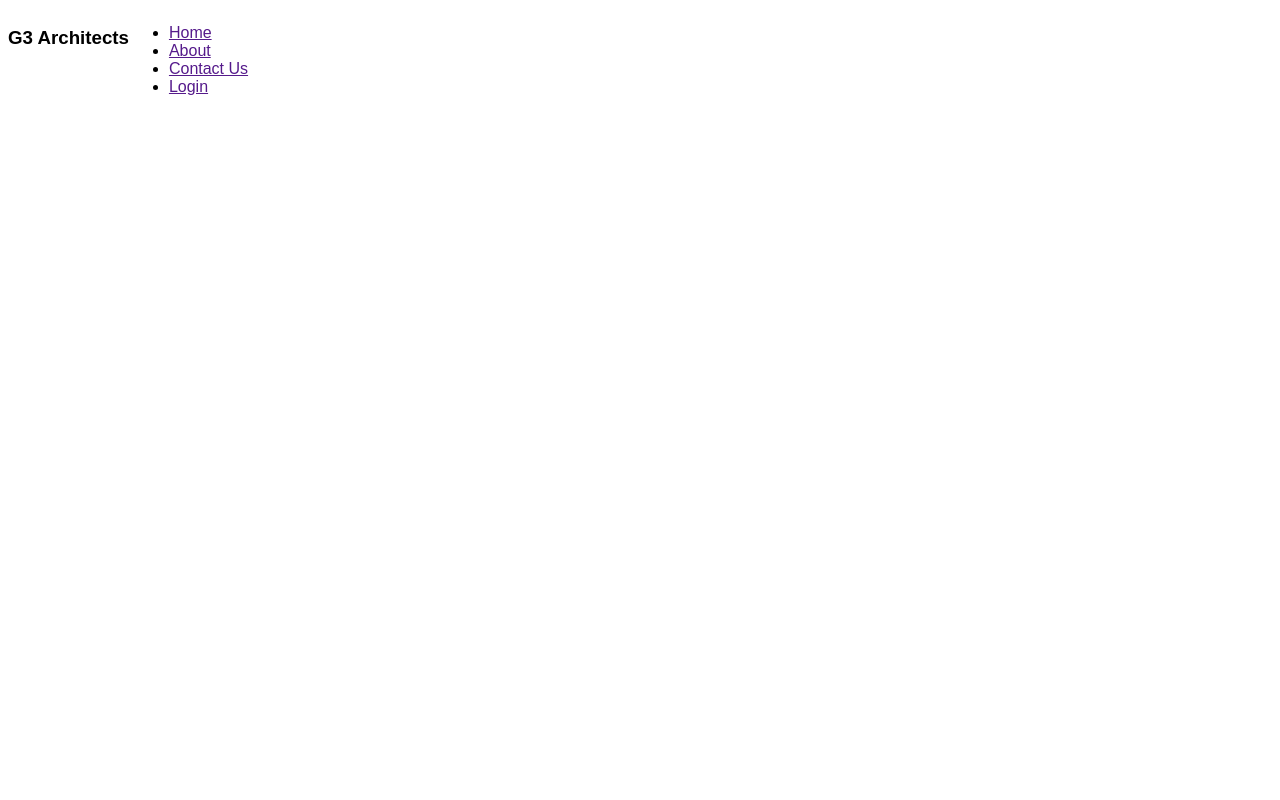
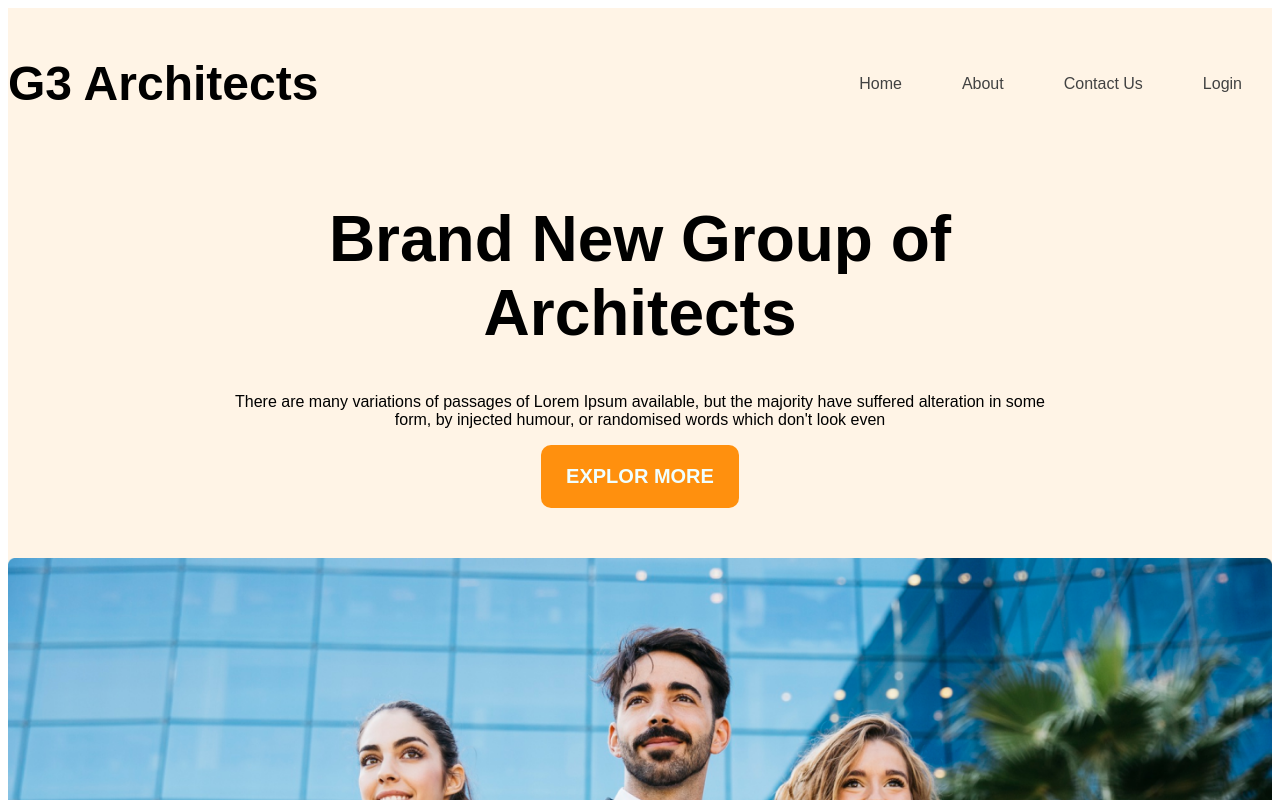
Before and after one commit to mustak123456789/my-architect-web, a plain HTML site: page index.html in a window 1280 px wide. Shown: the top 800 px of the page. Drawn offline with Linux system fonts and the light colour scheme.

Commit message:
add the coad

```diff
--- a/index.html
+++ b/index.html
@@ -7,17 +7,29 @@
     <link rel="stylesheet" href="styles/styles.css">
 </head>
 <body class="work-sans-font">
-    <header>
-   <nav class="navbar">
+    <header class="bg-light">
+   <nav class="navbar display-flex">
     <h3 class="brand">G3 Architects</h3>
-    <ul class="nav-links">
-    <li class="nav-item"><a href="" class="nav-link">Home</a></li>
-    <li class="nav-item"><a href="" class="nav-link">About</a></li>
-    <li class="nav-item"><a href="" class="nav-link">Contact Us</a></li>
-    <li class="nav-item"><a href="" class="nav-link">Login</a></li></ul>
+    <ul class="nav-links display-flex">
+    <li class="nav-item"><a href="" class="nav-link text-gray">Home</a></li>
+    <li class="nav-item"><a href="" class="nav-link text-gray">About</a></li>
+    <li class="nav-item"><a href="" class="nav-link text-gray">Contact Us</a></li>
+    <li class="nav-item"><a href="" class="nav-link text-gray">Login</a></li></ul>
 
 
    </nav>
+   <div class="banner">
+  <div class="banner-content">
+
+    <h1 class="banner-title">Brand New
+Group of Architects
+</h1>
+<p class="banner-description">There are many variations of passages of Lorem Ipsum available, but the majority have suffered alteration in some form, by injected humour, or randomised words which don't look even</p>
+    <button class="btn-primary">EXPLOR MORE</button>
+  </div>
+    <img class="banner-img" src="images/banner.png" alt="">
+
+   </div>
     </header>
     <main>
 
--- a/styles/styles.css
+++ b/styles/styles.css
@@ -5,9 +5,55 @@
 
 }
 
+
+.text-gray{color: #424242;}
+
+
+
+
+.text-light-gray{color: #727272;}
+
+.bg-light{background-color: rgba(255, 144, 14, 0.1);}
+
+
+
+
+
+
 /*shard styles*/
+.display-flex{display: flex;align-items: center;}
+.btn-primary{background-color:#FF900E ;
+padding: 20px 25px;color: azure;border-radius: 10px;font-size: 1.25rem;
+font-weight: 600;border: none;}
 
 /*header styles*/
 
 /*navbar related style*/
-.navbar{display: flex;}
+
+.navbar{justify-content: space-between;}
+
+.nav-item{list-style: none;margin: 30px;}
+.nav-link{text-decoration: none;}
+
+
+.navbar,.banner{max-width: 1440px;
+   margin: 0  auto;}
+
+   .brand{font-weight: 700;font-size: 3rem;}
+   navbar ,display-flex{max-width: 1200px;
+  margin: 0 auto;}
+
+   /*banner style*/
+   .banner-content{max-width: 850px;margin: 0 auto;
+  text-align: center;margin-bottom: 50px;}
+
+  .banner-title{font-weight: 700;font-size: 4rem;}
+
+.banner-img{width: 100%;}
+
+media quari
+
+@media screen and(max-width:576) {
+  .navbar,.nav-links{flex-direction:column;}
+
+}
```
